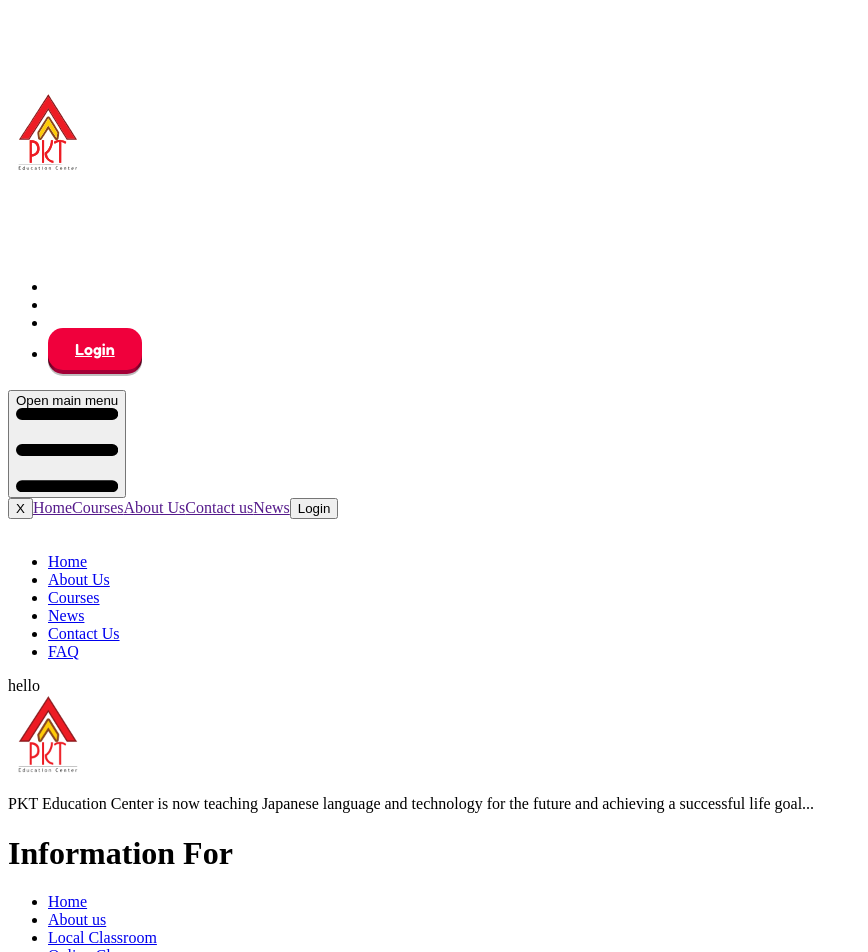
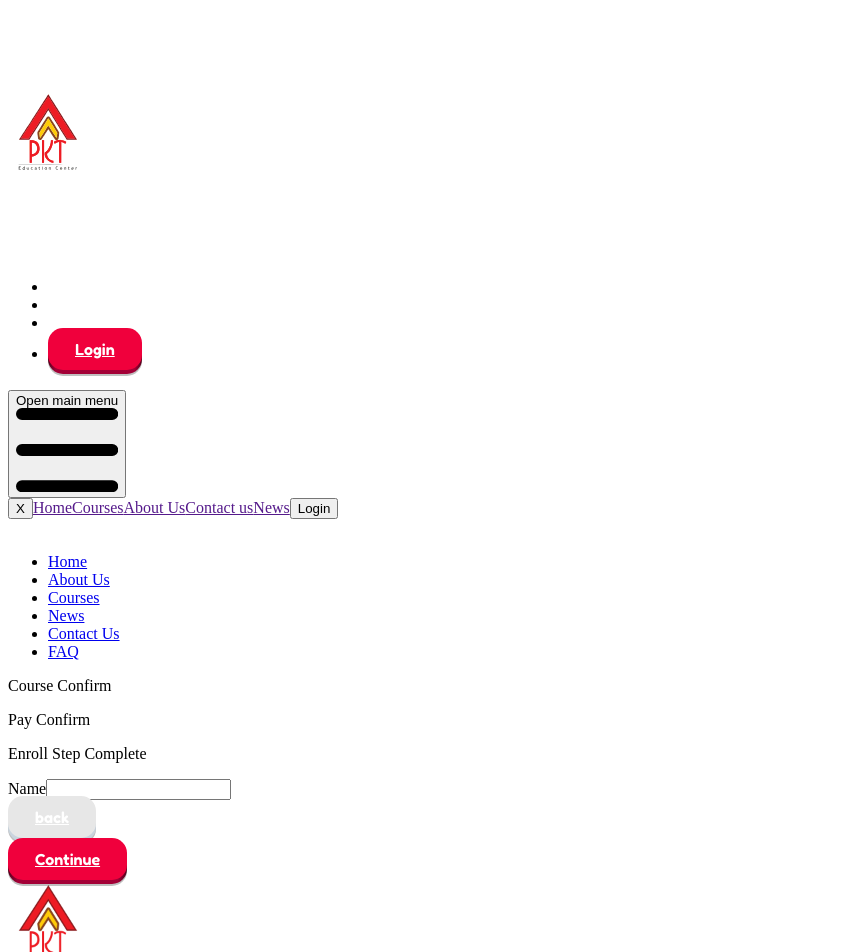
Before and after one commit to YoonMe44/pkt-v3-frontend, a Next.js app: page /courses/enroll in a window 1280 px wide. Shown: the top 952 px of the page, without its empty margins (0-868 px from the left). Built offline with nearby package versions, Linux system fonts and the light colour scheme.

Commit message:
enrool steps

```diff
--- a/src/components/CourseCard.tsx
+++ b/src/components/CourseCard.tsx
@@ -16,7 +16,7 @@ const CourseCard = () => {
           </p>
           <p className="text-center m-[10px]">Onlne Class</p>
           <div className="flex justify-center">
-            <RedButton title="More Detail" />
+            <RedButton title="More Detail" link="/courses/1" />
           </div>
 
         </div>
--- a/src/components/RedButton.tsx
+++ b/src/components/RedButton.tsx
@@ -1,14 +1,16 @@
 import Link from "next/link";
 interface RedButtonProps {
   title?: string;
+  link?: string;
+  onClick?: () => void;
 }
-const RedButton: React.FC<RedButtonProps> = ({ title }) => {
+const RedButton: React.FC<RedButtonProps> = ({ title,link,onClick}) => {
   return (
     <div className="">
-      <button className="redBtn">
+      <button className="redBtn" onClick={onClick}>
         <span className="shadow"></span>
         <span className="edge"></span>
-        <Link href="/courses/1" className="front">
+        <Link href={link || "#"} className="front">
           {title}
         </Link>
       </button>
--- /dev/null
+++ b/src/components/Step1.tsx
@@ -0,0 +1,24 @@
+import React from "react";
+
+const Step1: React.FC = () => {
+  return (
+    <div>
+
+      <form>
+        <div className="mb-4">
+          <label htmlFor="name" className="block text-gray-600">
+            Name
+          </label>
+          <input
+            type="text"
+            id="name"
+            className="border rounded w-full py-2 px-3"
+          />
+        </div>
+        {/* Add other form fields for Step 1 */}
+      </form>
+    </div>
+  );
+};
+
+export default Step1;
--- /dev/null
+++ b/src/components/Step2.tsx
@@ -0,0 +1,24 @@
+import React from "react";
+
+const Step2: React.FC = () => {
+  return (
+    <div>
+
+      <form>
+        <div className="mb-4">
+          <label htmlFor="name" className="block text-gray-600">
+            dfbhds
+          </label>
+          <input
+            type="text"
+            id="name"
+            className="border rounded w-full py-2 px-3"
+          />
+        </div>
+        {/* Add other form fields for Step 1 */}
+      </form>
+    </div>
+  );
+};
+
+export default Step2;
--- /dev/null
+++ b/src/components/Step3.tsx
@@ -0,0 +1,24 @@
+import React from "react";
+
+const Step3: React.FC = () => {
+  return (
+    <div>
+
+      <form>
+        <div className="mb-4">
+          <label htmlFor="name" className="block text-gray-600">
+            Name
+          </label>
+          <input
+            type="text"
+            id="name"
+            className="border rounded w-full py-2 px-3"
+          />
+        </div>
+        {/* Add other form fields for Step 1 */}
+      </form>
+    </div>
+  );
+};
+
+export default Step3;
--- a/src/components/Stepper.jsx
+++ /dev/null
@@ -1,6 +0,0 @@
-import React from "react";
-
-const Stepper = () => {
-  return <div></div>;
-};
-export default Stepper;
--- a/src/components/StepperControll.jsx
+++ /dev/null
@@ -1,6 +0,0 @@
-import React from "react";
-
-const StepperControll = () => {
-  return <div className="container flex justify-around mt-4 mb-8"></div>;
-};
-export default StepperControll;
--- /dev/null
+++ b/src/components/Wizard.tsx
@@ -0,0 +1,146 @@
+import React, { useState } from "react";
+import Step1 from "./Step1";
+import Step2 from "./Step2";
+import Step3 from "./Step3";
+import RedButton from "./RedButton";
+import Link from "next/link";
+
+const Wizard: React.FC = () => {
+  const [currentStep, setCurrentStep] = useState<number>(1);
+
+  const handleNext = () => {
+    setCurrentStep(currentStep + 1);
+  };
+
+  const handlePrev = () => {
+    setCurrentStep(currentStep - 1);
+  };
+
+  const getLineColor = (step: number) => {
+    return step <= currentStep ? "bg-red-700" : "bg-gray-300";
+  };
+
+  return (
+    <div>
+      <div className="bg-custom-white-17 rounded-[30px] shadow-custom p-[5rem]">
+        <div className="flex items-center justify-between mb-4 z-10 relative w-[64%] mx-auto">
+          {/* Step Indicators */}
+          {[1, 2, 3].map((step) => (
+            <div
+              key={step}
+              className={`h-8 w-8 rounded-full border-8  flex items-center justify-center ${
+                step <= currentStep
+                  ? "bg-red-700 border-red-main text-red-main"
+                  : "bg-gray-300 text-gray-500"
+              }`}
+            >
+              <div className="mt-[87px] flex">
+                {step === 1 && (
+                  <div className="w-[14rem] text-center">
+                    <p className="font-medium text-[22px]">Course Confirm</p>
+                  </div>
+                )}
+                {step === 2 && (
+                  <div className="w-[14rem] text-center">
+                    <p className="font-medium text-[22px]">Pay Confirm</p>
+                  </div>
+                )}
+                {step === 3 && (
+                  <div className="w-[14rem]">
+                    <p className="font-medium text-[22px]">
+                      Enroll Step Complete
+                    </p>
+                  </div>
+                )}
+              </div>
+            </div>
+          ))}
+        </div>
+        {/* Lines */}
+        <div className="relative w-[63%] mx-auto">
+          <div
+            className={` absolute top-1/2 mt-[-37px] ${getLineColor(
+              2
+            )} w-[50%] h-[10px] left-1/6 `}
+          ></div>
+          <div
+            className={` absolute top-1/2 mt-[-37px] ${getLineColor(
+              3
+            )} w-[50%] h-[10px] left-1/2 `}
+          ></div>
+        </div>
+        {/* Render Current Step */}
+        <div className="width-full  border-[10px]">
+          {currentStep === 1 && <Step1 />}
+          {currentStep === 2 && <Step2 />}
+          {currentStep === 3 && <Step3 />}
+        </div>
+
+        {/* Navigation Buttons */}
+        <div className="mt-4 grid grid-cols-5">
+          <div></div>
+          <div></div>
+          <div></div>
+          <div></div>
+          {currentStep === 1 && (
+            // <button
+            //   className="bg-blue-500 hover:bg-blue-600 text-white py-2 px-4 rounded"
+            //   onClick={handleNext}
+            // >
+            //   Next
+            // </button>
+            <div className="w-full mx-auto flex gap-3 justify-end">
+              <button className="WhiteBtn">
+                <span className="shadow1"></span>
+                <span className="edge1"></span>
+                <Link href="#" className="front1">
+                  back
+                </Link>
+              </button>
+              <RedButton title="Continue" onClick={handleNext} />
+            </div>
+          )}
+          {currentStep === 2 && (
+            // <button
+            //   className="bg-blue-500 hover:bg-blue-600 text-white py-2 px-4 rounded"
+            //   onClick={handleNext}
+            // >
+            //   Next
+            // </button>
+            <div className="w-full mx-auto flex gap-3 justify-end">
+              <button className="WhiteBtn" onClick={handlePrev}>
+                <span className="shadow1"></span>
+                <span className="edge1"></span>
+                <Link href="#" className="front1">
+                  back
+                </Link>
+              </button>
+              <RedButton title="Continue" onClick={handleNext} />
+            </div>
+          )}
+          {currentStep === 3 && (
+            // <button
+            //   className="bg-blue-500 hover:bg-blue-600 text-white py-2 px-4 rounded"
+            //   onClick={handleNext}
+            // >
+            //   Next
+            // </button>
+
+            <div className="w-full mx-auto flex gap-3 justify-end">
+              <button className="WhiteBtn" onClick={handlePrev}>
+                <span className="shadow1"></span>
+                <span className="edge1"></span>
+                <Link href="#" className="front1">
+                  back
+                </Link>
+              </button>
+              <RedButton title="My page" />
+            </div>
+          )}
+        </div>
+      </div>
+    </div>
+  );
+};
+
+export default Wizard;
--- a/src/pages/courses/[id].tsx
+++ b/src/pages/courses/[id].tsx
@@ -42,7 +42,7 @@ const CourseDetail = () => {
               Model Voting ပေးတဲ့စနစ်ကို တစ်ယောက်တည်း ရေးရတဲ့အပြင် Voting
             </p>
           </div>
-          <hr className="w-[760px] bg-gray-dark h-1 mt-3 mx-auto" />
+          <hr className="w-[760px] bg-gray-dark h-1 mt-[20px] mx-auto" />
           <p className="text-left text-red-main font-medium text-2xl mt-3 mb-3 w-[500px] mx-auto">
             Enroll Course
           </p>
@@ -50,7 +50,7 @@ const CourseDetail = () => {
             <OnlineEnrollCard />
             {/* <OfflineEnrollCard/> */}
             <div className="flex justify-end mt-6">
-              <RedButton title="Enroll Now" />
+              <RedButton title="Enroll Now" link="/courses/enroll" />
             </div>
           </div>
         </div>
--- a/src/pages/courses/enroll/index.tsx
+++ b/src/pages/courses/enroll/index.tsx
@@ -1,15 +1,12 @@
-import PageTitle from "@/components/PageTitle";
-import Stepper from "@/components/Stepper";
-import StepperControll from "@/components/StepperControll";
+import Wizard from "@/components/Wizard";
+import React from "react";
+
 const Enroll = () => {
   return (
-      <div className="md:w-1/2 mx-auto shadow-xl rounded-2xl pb-2 bg-white">
-          <div className="container horizontal mt-5">
-              <Stepper />
-          </div>
-          hello
-          <StepperControll />
+    <div>
+      <Wizard />
     </div>
   );
 };
+
 export default Enroll;
```
Also changed, not shown: public/animate.css.
